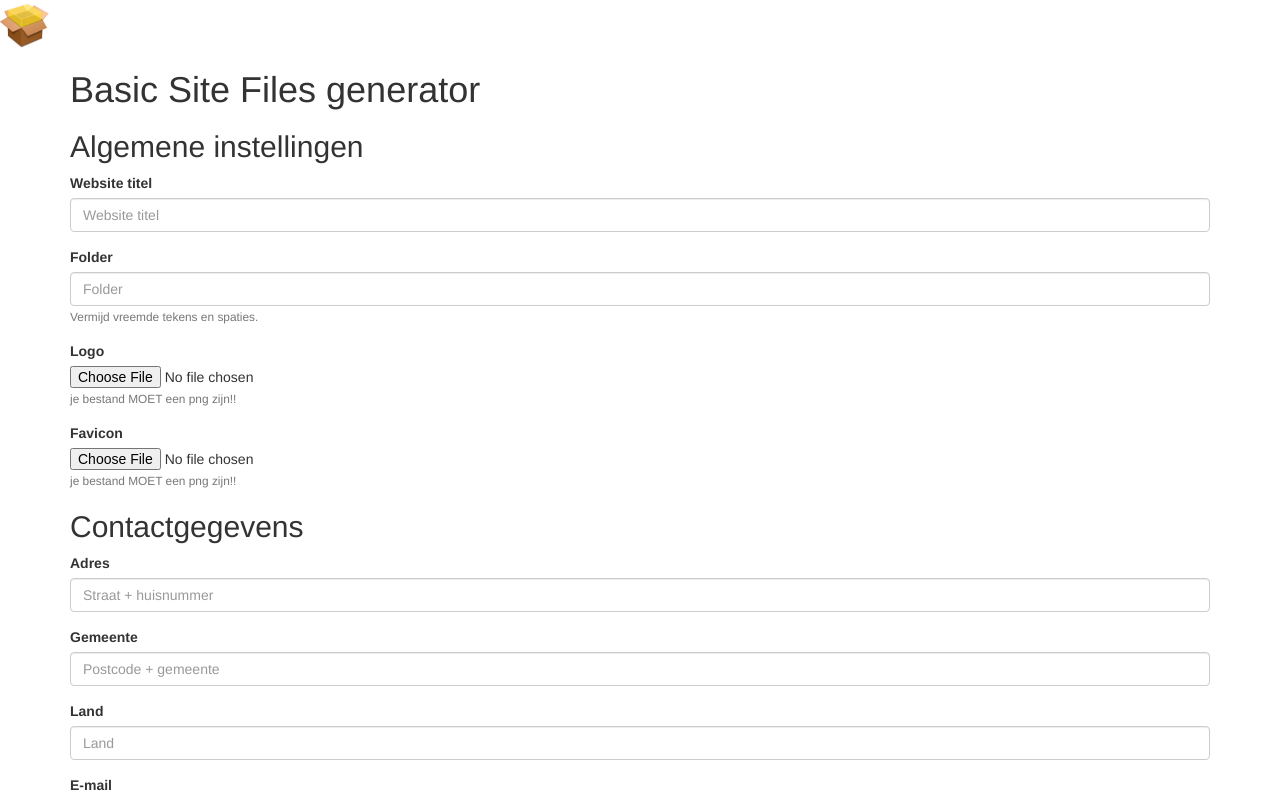
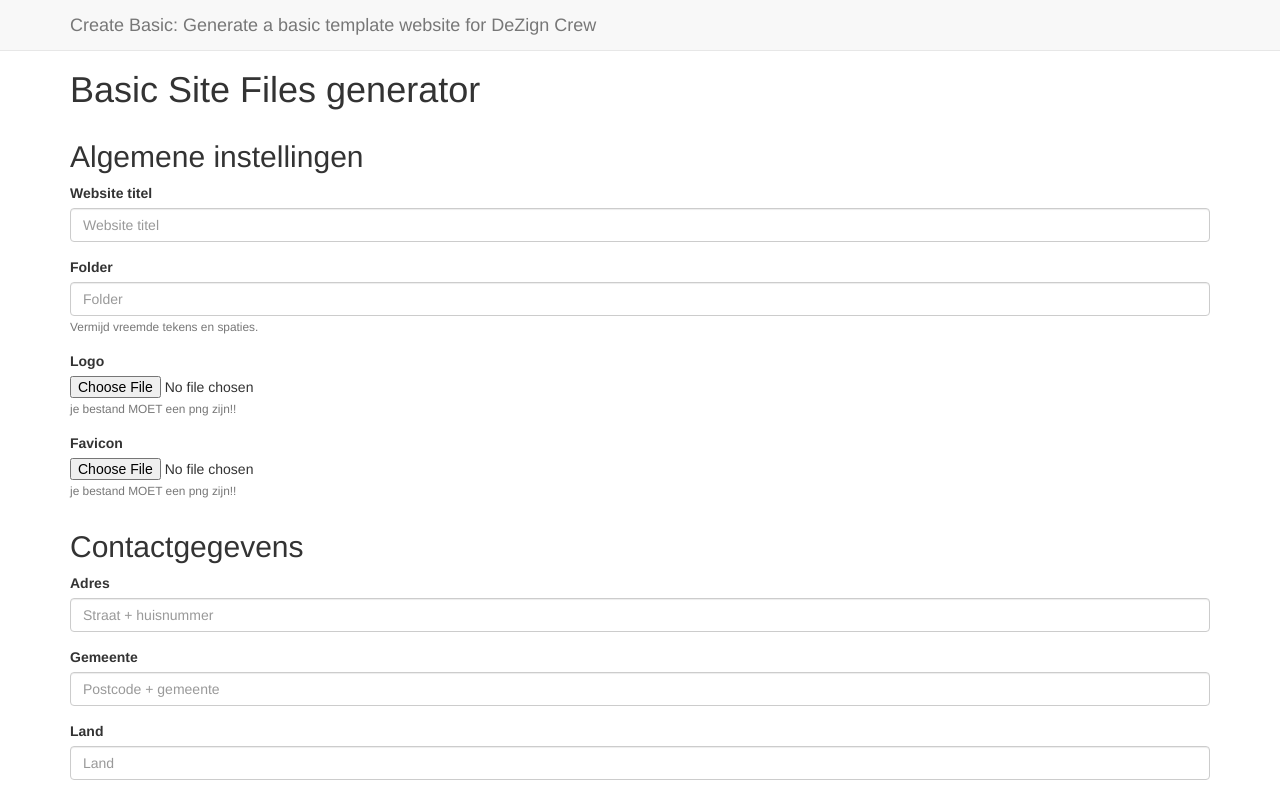
Before and after one commit to wimus/createbasic, a website: page index.html in a window 1280 px wide. Shown: the top 792 px of the page. Drawn offline with Linux system fonts and the light colour scheme.

Commit message:
custom css for app

```diff
--- a/index.html
+++ b/index.html
@@ -5,9 +5,18 @@
 	<script src="js/bootstrap-colorpicker.min.js"></script>
 	<link rel="stylesheet" href="css/bootstrap.min.css">
 	<link rel="stylesheet" href="css/bootstrap-colorpicker.min.css">
+	<link rel="stylesheet" href="css/createbasic.css">
 </head>
 <body>
 	<img src="img/install.jpg" width="50" />
+
+	<nav class="navbar navbar-default navbar-fixed-top">
+		<div class="container">
+			<div class="navbar-header">
+				<a class="navbar-brand" href="#">Create Basic: Generate a basic template website for DeZign Crew</a>
+			</div>
+		</div>
+	</nav>
 
 	<div class="container">
 		<h1>Basic Site Files generator</h1>
--- /dev/null
+++ b/public/css/createbasic.css
@@ -0,0 +1,7 @@
+h2 {
+	margin-top: 30px;
+}
+
+h3 {
+	margin-top: 10px;
+}
```
Lines whose indentation alone changed are shown as unchanged.
